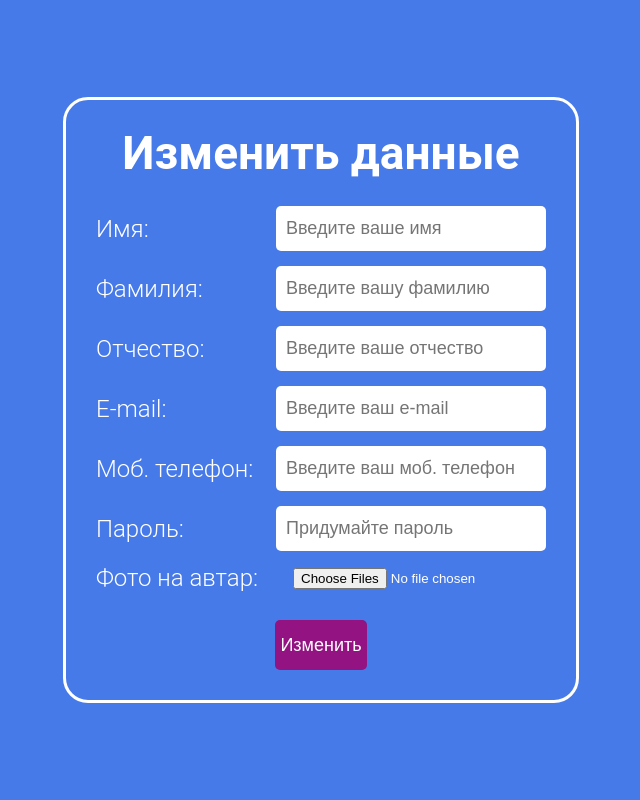
After one commit to antizhyk/introductory-draft, a PHP site: page /editor.php in a window 1280 px wide. The commit adds this page. Shown: the whole page, without its empty margins (319-959 px from the left). Run offline with PHP 8.4, Linux system fonts and the light colour scheme.

Commit message:
Создал страницу где пользователь может изменить свои данные

```diff
--- a/cabinet.php
+++ b/cabinet.php
@@ -35,7 +35,7 @@
 							</ul>
 						</div>
 						<div class="cabinet__buttons">
-							<a href="" class="cabinet__btn btn">Изменить данные</a>
+							<a href="./editor.php" class="cabinet__btn btn">Изменить данные</a>
 							<a href="./admin-panel.php" class="cabinet__btn btn">Управление аккаунтами</a>
 						</div>
 
--- /dev/null
+++ b/editor.php
@@ -0,0 +1,55 @@
+<!DOCTYPE html>
+<html lang="en">
+
+<head>
+	<meta charset="UTF-8">
+	<meta http-equiv="X-UA-Compatible" content="IE=edge">
+	<meta name="viewport" content="width=device-width, initial-scale=1.0">
+	<title>Регистрация</title>
+	<link rel="stylesheet" href="/css/style.css">
+</head>
+
+<body>
+	<div class="wrapper">
+		<div class="subcontainer">
+			<div class="sub-wrapper registration">
+				<h1 class="title">Изменить данные</h1>
+				<form method="GET" action="" class="form">
+					<div class="form__inputs">
+						<div class="form__item">
+							<label class="form__label" for="name">Имя:</label>
+							<input type="text" name="name" id="name" placeholder="Введите ваше имя" class="form__input ">
+						</div>
+						<div class="form__item">
+							<label class="form__label" for="surname">Фамилия:</label>
+							<input type="text" name="surname" id="surname" placeholder="Введите вашу фамилию" class="form__input ">
+						</div>
+						<div class="form__item">
+							<label class="form__label" for="patronymic">Отчество:</label>
+							<input type="text" name="patronymic" id="patronymic" placeholder="Введите ваше отчество" class="form__input ">
+						</div>
+						<div class="form__item">
+							<label class="form__label" for="email">E-mail:</label>
+							<input type="email" name="email" id="email" placeholder="Введите ваш e-mail" class="form__input ">
+						</div>
+						<div class="form__item">
+							<label class="form__label" for="tel">Моб. телефон:</label>
+							<input type="tel" name="tel" id="tel" placeholder="Введите ваш моб. телефон" class="form__input ">
+						</div>
+						<div class="form__item">
+							<label class="form__label" for="password">Пароль:</label>
+							<input type="password" name="password" id="password" placeholder="Придумайте пароль" class="form__input ">
+						</div>
+						<div class="form__item form__item_file">
+							<label class="form__label form__label_file" for="photo">Фото на автар:</label>
+							<input type="file" name="photo" id="photo" multiple accept="image/jpeg,image/png">
+						</div>
+					</div>
+					<button class="form__button registration__button" type="submit">Изменить</button>
+				</form>
+			</div>
+		</div>
+	</div>
+</body>
+
+</html>
```
